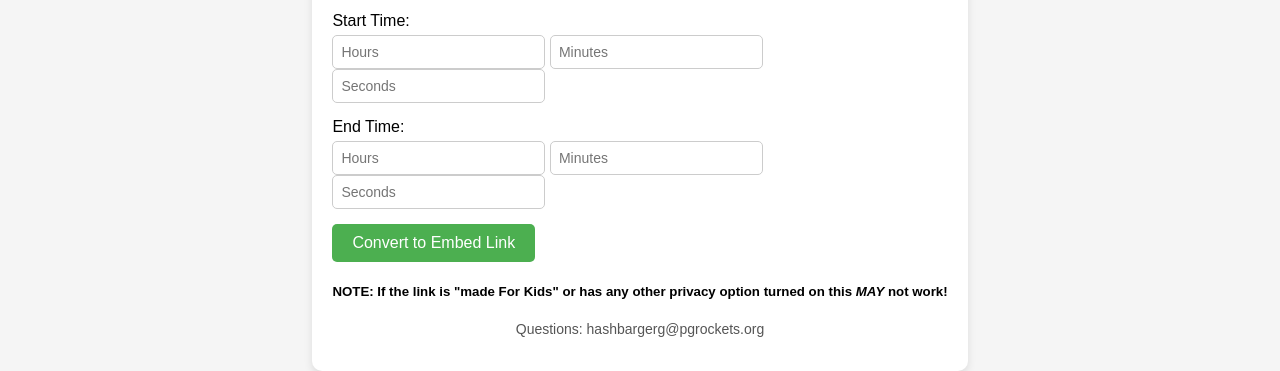
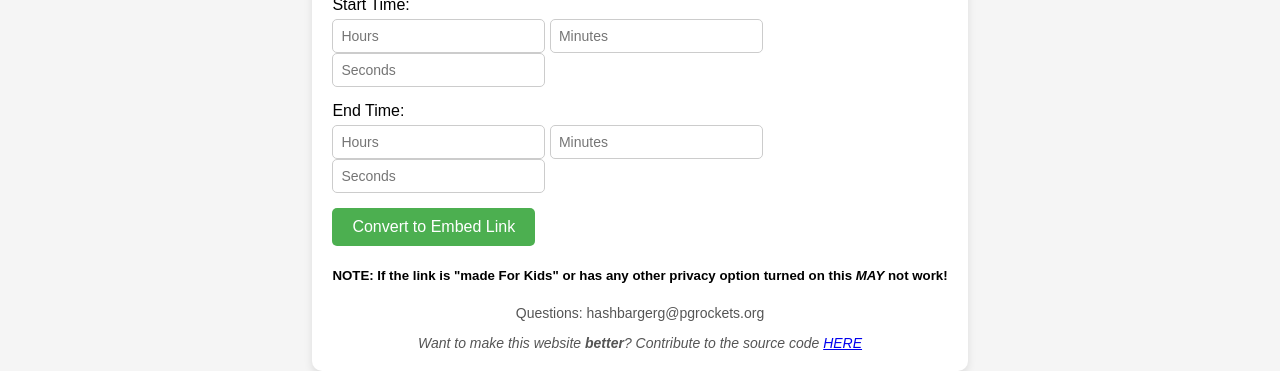
Before and after one commit to Pandora-Gilboa-Local-School/YouTube-Video-Embed-Converter, a plain HTML site: page index.html in a window 1280 px wide. Shown: the part 429-800 px from the top of the page. Drawn offline with Linux system fonts and the light colour scheme.

Commit message:
Main page update

```diff
--- a/index.html
+++ b/index.html
@@ -120,6 +120,8 @@
 
         <div class="credits">
             <p>Questions: hashbargerg@pgrockets.org</p>
+            <I>Want to make this website <b>better</b>? Contribute to the source code <strong></strong> <a href="https://github.com/garbar211/YouTube-Video-Embed-Converter" target="_blank">HERE</a>
+            </I>
         </div>
     </div>
 
```
